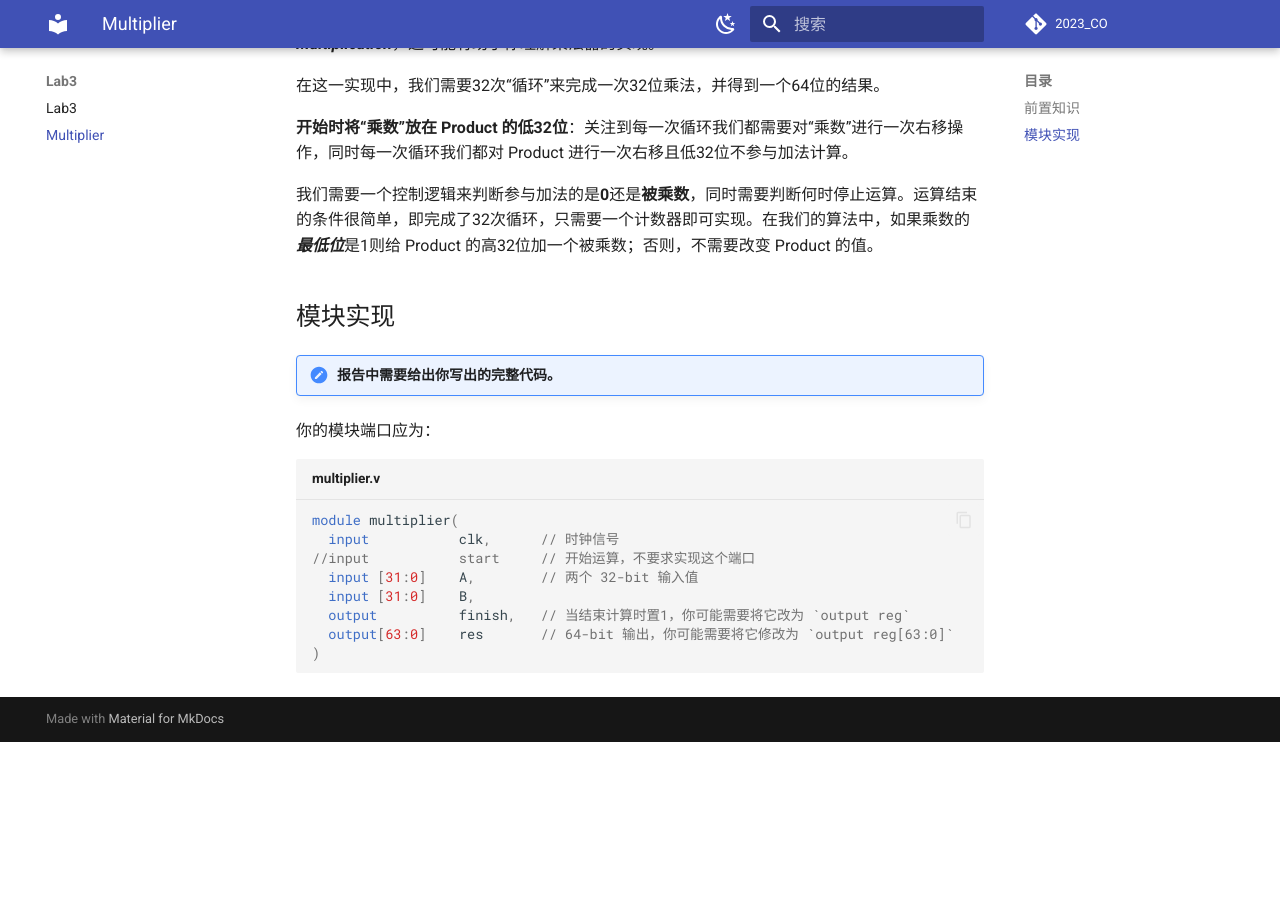
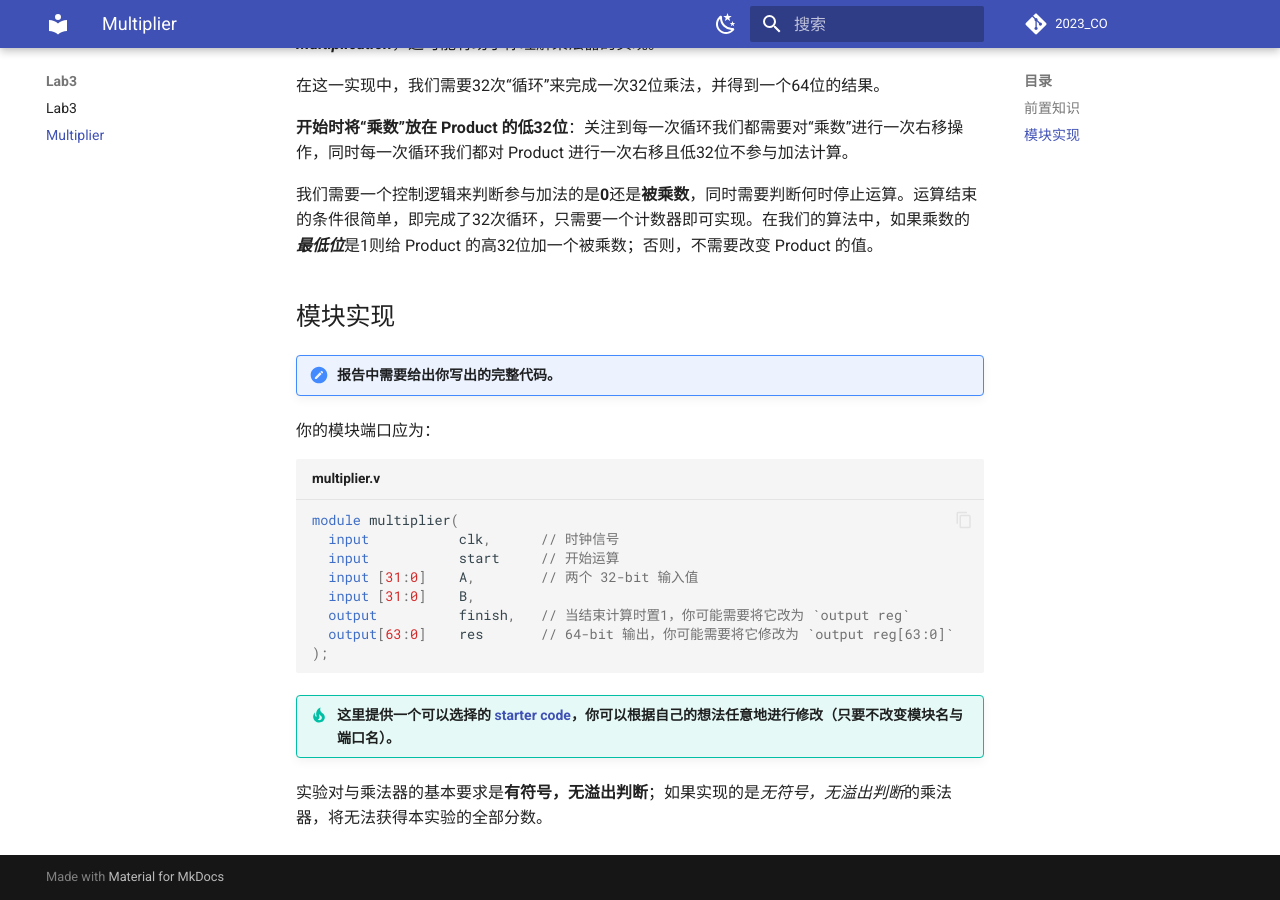
Before and after one commit to Guahao31/2023_CO, an MkDocs documentation site: the page built from docs/Lab3/multiplier.md, in a window 1280 px wide and 900 px high, scrolled down 809 px. Built offline with MkDocs 1.6.1 and Material for MkDocs 9.7.7, drawn with Linux system fonts in a browser that asks for light colours; comment, search, counter and statistics services are not loaded; before the commit the page ends 1551 px from its top, so only the background shows below that.

Commit message:
add starter code for multiplier & update Lab3 模块实现

````diff
--- a/docs/Lab3/multiplier.md
+++ b/docs/Lab3/multiplier.md
@@ -25,10 +25,14 @@
 ```verilog title="multiplier.v"
 module multiplier(
   input           clk,      // 时钟信号
-//input           start     // 开始运算，不要求实现这个端口
+  input           start     // 开始运算
   input [31:0]    A,        // 两个 32-bit 输入值
   input [31:0]    B,
   output          finish,   // 当结束计算时置1，你可能需要将它改为 `output reg`
   output[63:0]    res       // 64-bit 输出，你可能需要将它修改为 `output reg[63:0]`
-)
+);
 ```
+
+!!! tip "这里提供一个可以选择的 [starter code](./attachment/multiplier_signed_starter.v)，你可以根据自己的想法任意地进行修改（只要不改变模块名与端口名）。"
+
+实验对与乘法器的基本要求是**有符号，无溢出判断**；如果实现的是*无符号，无溢出判断*的乘法器，将无法获得本实验的全部分数。
````
Also changed, not shown: 1 other file.
